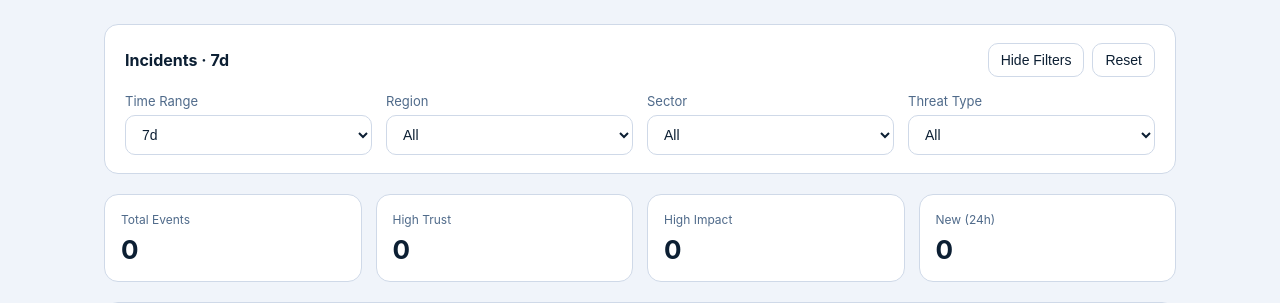
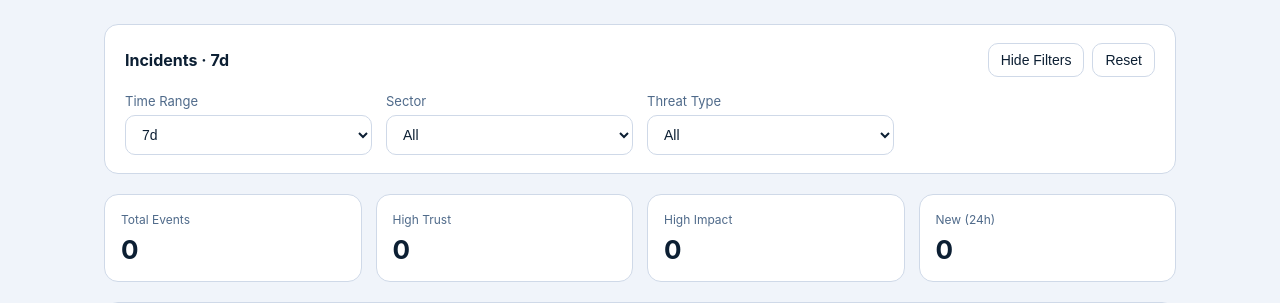
Before and after one commit to hawl3y/cyber-signal, a Flask app: page / in a window 1280 px wide. Shown: the part 65-368 px from the top of the page. Run offline with Flask 3, Linux system fonts and the light colour scheme; data that the repository does not hold is empty.

Commit message:
Drop Region filter; keep region as display-only field on event cards

```diff
--- a/app/static/js/app.js
+++ b/app/static/js/app.js
@@ -1,4 +1,4 @@
-const FILTER_STORAGE_KEY = "cyber_signal_filters_v2";
+const FILTER_STORAGE_KEY = "cyber_signal_filters_v3";
 const PAGE_SIZE = 25;
 
 let currentOffset = 0;
@@ -8,7 +8,6 @@ let allLoadedRawEvents = [];
 function getDefaultFilters() {
     return {
         time_range: "7d",
-        region: "",
         industry: "",
         attack_type: "",
     };
@@ -16,13 +15,11 @@ function getDefaultFilters() {
 
 function getCurrentFilters() {
     const timeRangeEl = document.getElementById("filter-time-range");
-    const regionEl = document.getElementById("filter-region");
     const industryEl = document.getElementById("filter-industry");
     const attackTypeEl = document.getElementById("filter-attack-type");
 
     return {
         time_range: timeRangeEl ? timeRangeEl.value : "7d",
-        region: regionEl ? regionEl.value : "",
         industry: industryEl ? industryEl.value : "",
         attack_type: attackTypeEl ? attackTypeEl.value : "",
     };
@@ -55,14 +52,12 @@ function saveFilters(filters) {
 
 function applyFiltersToControls(filters) {
     const timeRangeEl = document.getElementById("filter-time-range");
-    const regionEl = document.getElementById("filter-region");
     const industryEl = document.getElementById("filter-industry");
     const attackTypeEl = document.getElementById("filter-attack-type");
 
     if (timeRangeEl) {
         timeRangeEl.value = filters.time_range !== undefined ? filters.time_range : "7d";
     }
-    if (regionEl) regionEl.value = filters.region || "";
     if (industryEl) industryEl.value = filters.industry || "";
     if (attackTypeEl) attackTypeEl.value = filters.attack_type || "";
 }
@@ -110,14 +105,12 @@ function buildScoreTooltip(score, factors) {
     return `${base} — ${factors.join(" · ")}`;
 }
 
-const FACET_KEYS = ["region", "industry", "attack_type"];
+const FACET_KEYS = ["industry", "attack_type"];
 const FACET_SELECT_IDS = {
-    region: "filter-region",
     industry: "filter-industry",
     attack_type: "filter-attack-type",
 };
 const FACET_CHIP_LABELS = {
-    region: "Region",
     industry: "Sector",
     attack_type: "Threat Type",
 };
@@ -251,7 +244,6 @@ function updateContextLabels(filters) {
         const facets = [];
         if (filters.attack_type) facets.push(filters.attack_type);
         if (filters.industry) facets.push(filters.industry);
-        if (filters.region) facets.push(filters.region);
         feedLabel.textContent = facets.length ? facets.join(" · ") : "Incidents";
     }
 }
@@ -620,7 +612,6 @@ function buildEmptyStateMessage(filters) {
     const parts = [];
     if (filters.attack_type) parts.push(filters.attack_type.toLowerCase());
     if (filters.industry) parts.push(filters.industry.toLowerCase());
-    if (filters.region) parts.push(filters.region.toLowerCase());
     const what = parts.length ? parts.join(" · ") + " incidents" : "incidents";
     const when = filters.time_range ? `the last ${filters.time_range}` : "all time";
     return `No ${what} found in ${when}. Try adjusting the filters.`;
@@ -757,7 +748,6 @@ async function resetFilters() {
 
 [
     "filter-time-range",
-    "filter-region",
     "filter-industry",
     "filter-attack-type",
 ].forEach(id => {
--- a/app/templates/index.html
+++ b/app/templates/index.html
@@ -52,13 +52,6 @@
                             <option value="30d">30d</option>
                             <option value="90d">90d</option>
                             <option value="">All time</option>
-                        </select>
-                    </div>
-
-                    <div class="filter-item">
-                        <label for="filter-region">Region</label>
-                        <select id="filter-region" class="filter-select">
-                            <option value="">All</option>
                         </select>
                     </div>
 
```
Also changed, not shown: CLAUDE.md (+5 -10 lines).
